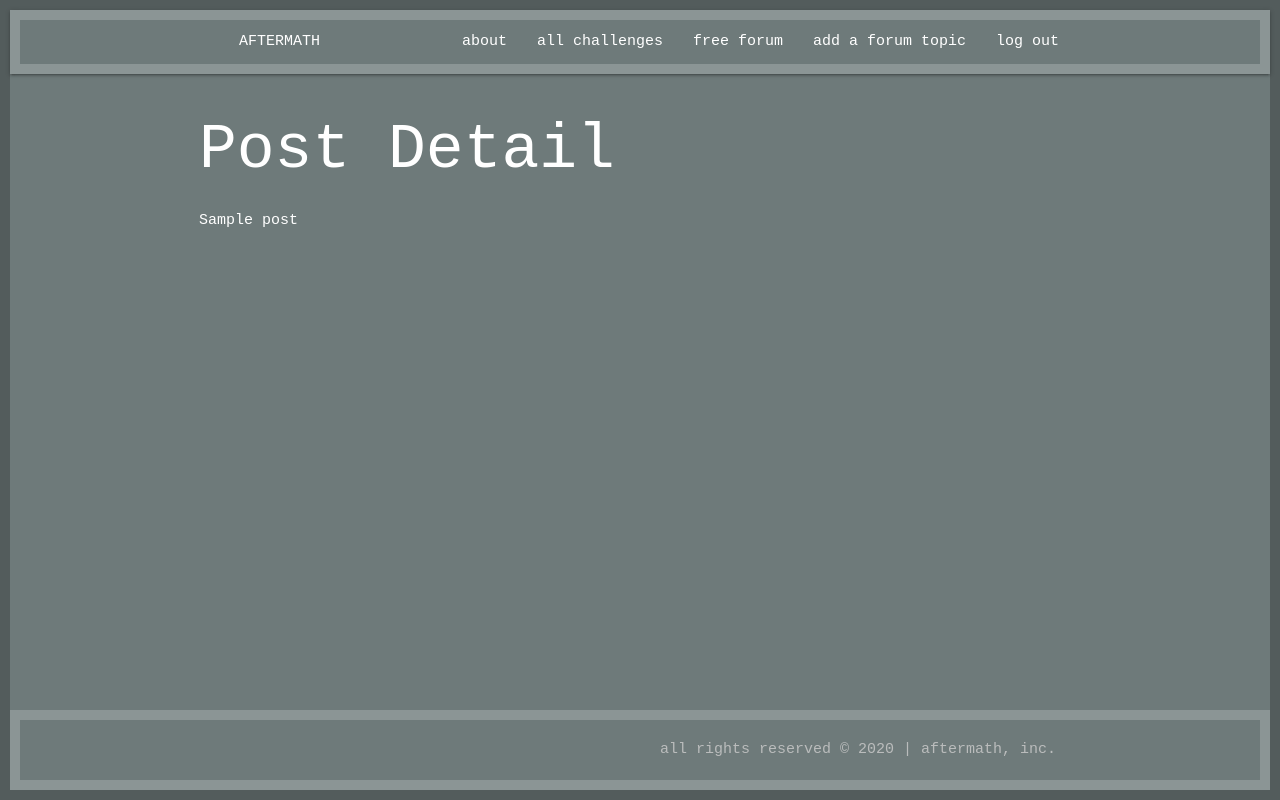
After one commit to pauladixon/aftermath, a Django app: page /posts/1/ in a window 1280 px wide. The commit adds this page. Run offline with Django 3.2, Linux system fonts and the light colour scheme; a user stored in the database is signed in; tables that the repository leaves empty hold one stand-in row (values such as "Sample post").

Commit message:
added detail views for posts and added create post funcionality

```diff
--- a/main_app/models.py
+++ b/main_app/models.py
@@ -1,10 +1,18 @@
 from django.db import models
+from django.urls import reverse
 from django.contrib.auth.models import User
 
-# Create your models here.
+
+
 class Challenge(models.Model):
     name = models.CharField(max_length=100)
 
 class Post(models.Model):
     name = models.CharField(max_length=100)
     user = models.ForeignKey(User, on_delete=models.CASCADE)
+
+    def __str__(self):
+        return self.name
+
+    def get_absolute_url(self):
+        return reverse('posts_detail', kwargs={'post_id': self.id})
--- a/main_app/templates/base.html
+++ b/main_app/templates/base.html
@@ -17,10 +17,11 @@
                         <li><a href="/" class="left" class="brand-logo">&nbsp;&nbsp;AFTERMATH</a></li>
                     </ul>
                     <ul class="right">
-                        <li><a href="/about">about</a></li>
+                        <li><a href="{% url 'about' %}">about</a></li>
                         {% if user.is_authenticated %}
-                            <li><a href="/challenges">all challenges</a></li>
-                            <li><a href="/posts">free forum</a></li>
+                            <li><a href="{% url 'challenges_index' %}">all challenges</a></li>
+                            <li><a href="{% url 'posts_index' %}">free forum</a></li>
+                            <li><a href="{% url 'posts_create' %}">add a forum topic</a></li>
                             <li><a href="{% url 'logout' %}">log out</a></li>
                         {% else %}
                             <li><a href="{% url 'signup' %}">sign up</a></li>
--- /dev/null
+++ b/main_app/templates/posts/detail.html
@@ -0,0 +1,12 @@
+{% extends 'base.html' %}
+
+{% block content %}
+<h1> Post Detail</h1>
+
+<div>
+    <div>
+      <span>{{ post.name }}</span>
+    </div>
+  </div>
+
+{% endblock %}
--- a/main_app/urls.py
+++ b/main_app/urls.py
@@ -4,7 +4,9 @@ from . import views
 urlpatterns = [
     path('', views.home, name='home'),
     path('about/', views.about, name='about'),
-    path('challenges/', views.challenges_index, name='index'),
-    path('posts/', views.posts_index, name='index'),
+    path('challenges/', views.challenges_index, name='challenges_index'),
+    path('posts/', views.posts_index, name='posts_index'),
+    path('posts/<int:post_id>/', views.posts_detail, name='posts_detail'),
+    path('posts/create/', views.PostCreate.as_view(), name='posts_create'),
     path('accounts/signup/', views.signup, name='signup'),
 ]
--- a/main_app/views.py
+++ b/main_app/views.py
@@ -1,11 +1,12 @@
 from django.shortcuts import render, redirect
 from django.views.generic.edit import CreateView
-from django.views.generic import ListView
+from django.views.generic import ListView, DetailView
 from django.contrib.auth import login
 from django.contrib.auth.forms import UserCreationForm
+from django.contrib.auth.decorators import login_required
+from django.contrib.auth.mixins import LoginRequiredMixin
+from .models import Challenge, Post
 
-from .models import Challenge, Post
-# Create your views here.
 
 def home(request):
     return render(request, 'home.html')
@@ -13,21 +14,30 @@ def home(request):
 def about(request):
     return render(request, 'about.html')
 
+@login_required
 def challenges_index(request):
     challenges = Challenge.objects.all()
     return render(request, 'challenges/index.html', {'challenges': challenges})
 
+@login_required
 def posts_index(request):
     posts = Post.objects.all()
     return render(request, 'posts/index.html', {'posts': posts})
 
-class PostCreate(CreateView):
+@login_required
+def posts_detail(request, post_id):
+    post = Post.objects.get(id=post_id)
+    return render(request, 'posts/detail.html', { 'post': post})
+
+
+class PostCreate(LoginRequiredMixin, CreateView):
     model = Post
     fields = ['name']
 
     def form_valid(self, form):
       form.instance.user = self.request.user
       return super().form_valid(form)
+
 
 def signup(request):
     error_message = ''
```
Also changed, not shown: main_app/templates/main_app/post_form.html (added, +10 -0 lines), main_app/templates/posts/index.html (+9 -1 lines).
